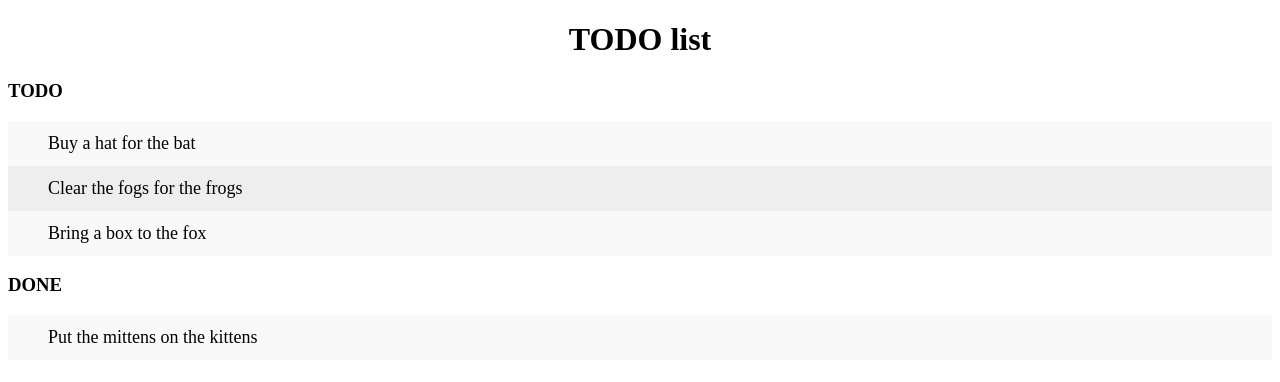
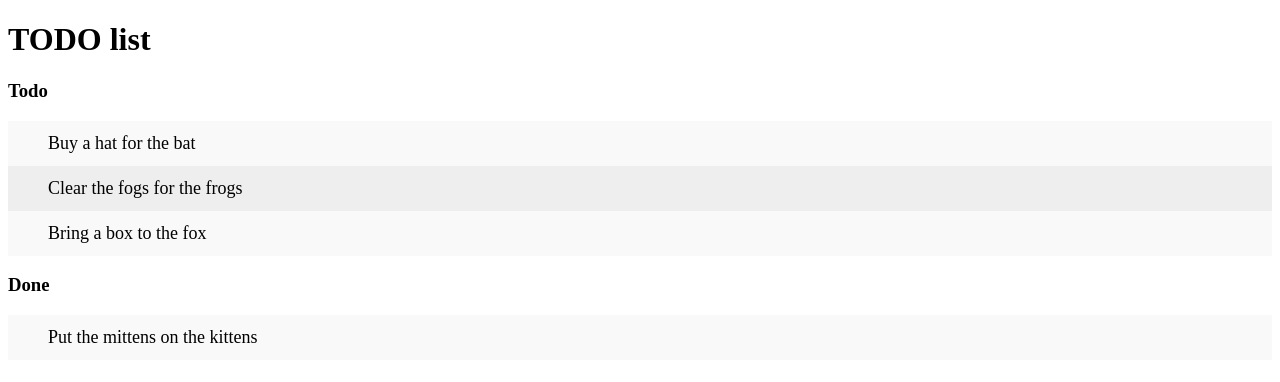
Before and after one commit to zxcvb789h/todo-list, a plain HTML site: page index.html in a window 1280 px wide. Drawn offline with Linux system fonts and the light colour scheme.

Commit message:
Catch up master.

```diff
--- a/index.html
+++ b/index.html
@@ -5,10 +5,10 @@
  <title>TODO list</title>
  <style>
  h1 {
- text-align:center;
+ text-align: left;
  }
  h3 {
- text-transform: uppercase;
+ text-transform: capitalize;
  }
  ul {
  margin: 0;
```
